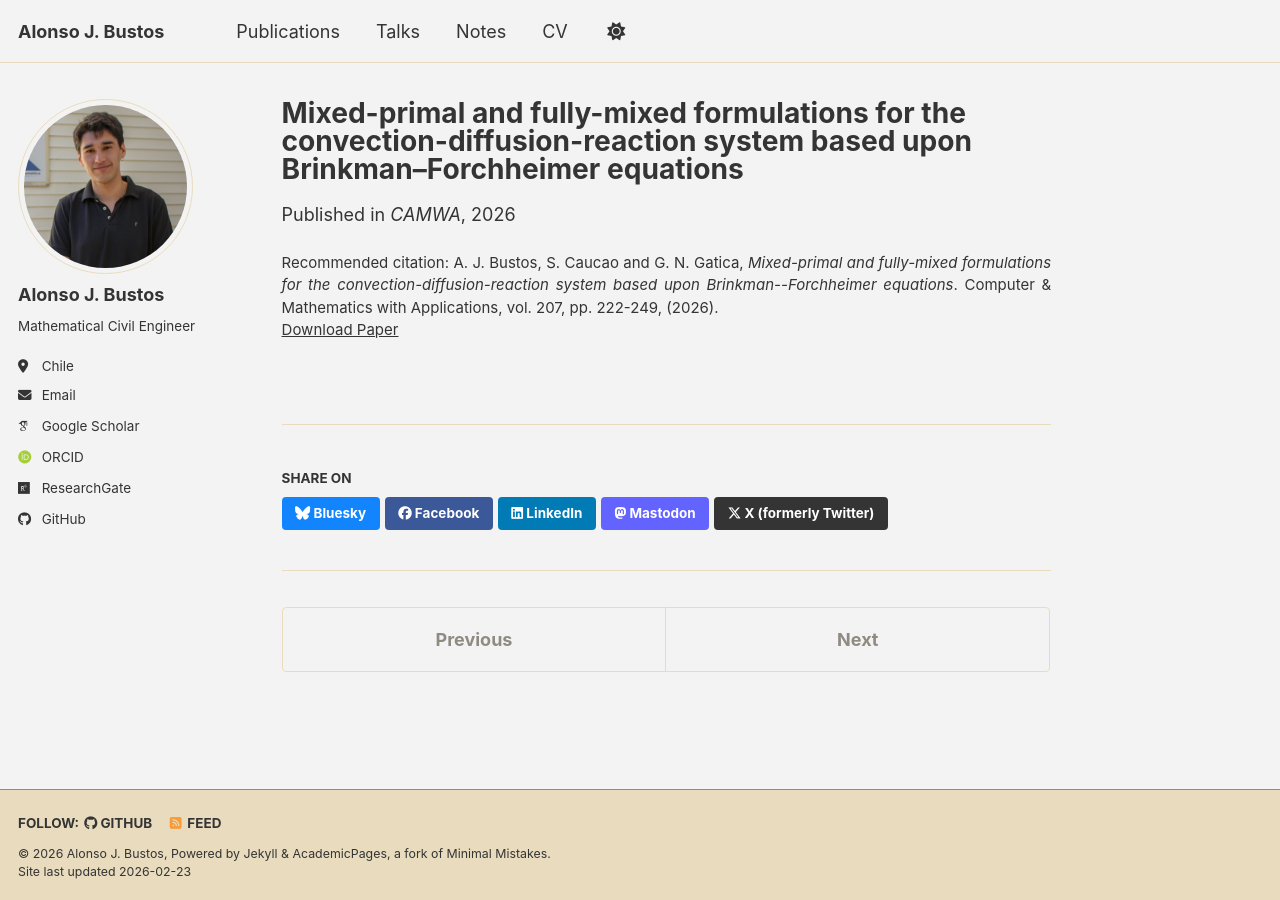
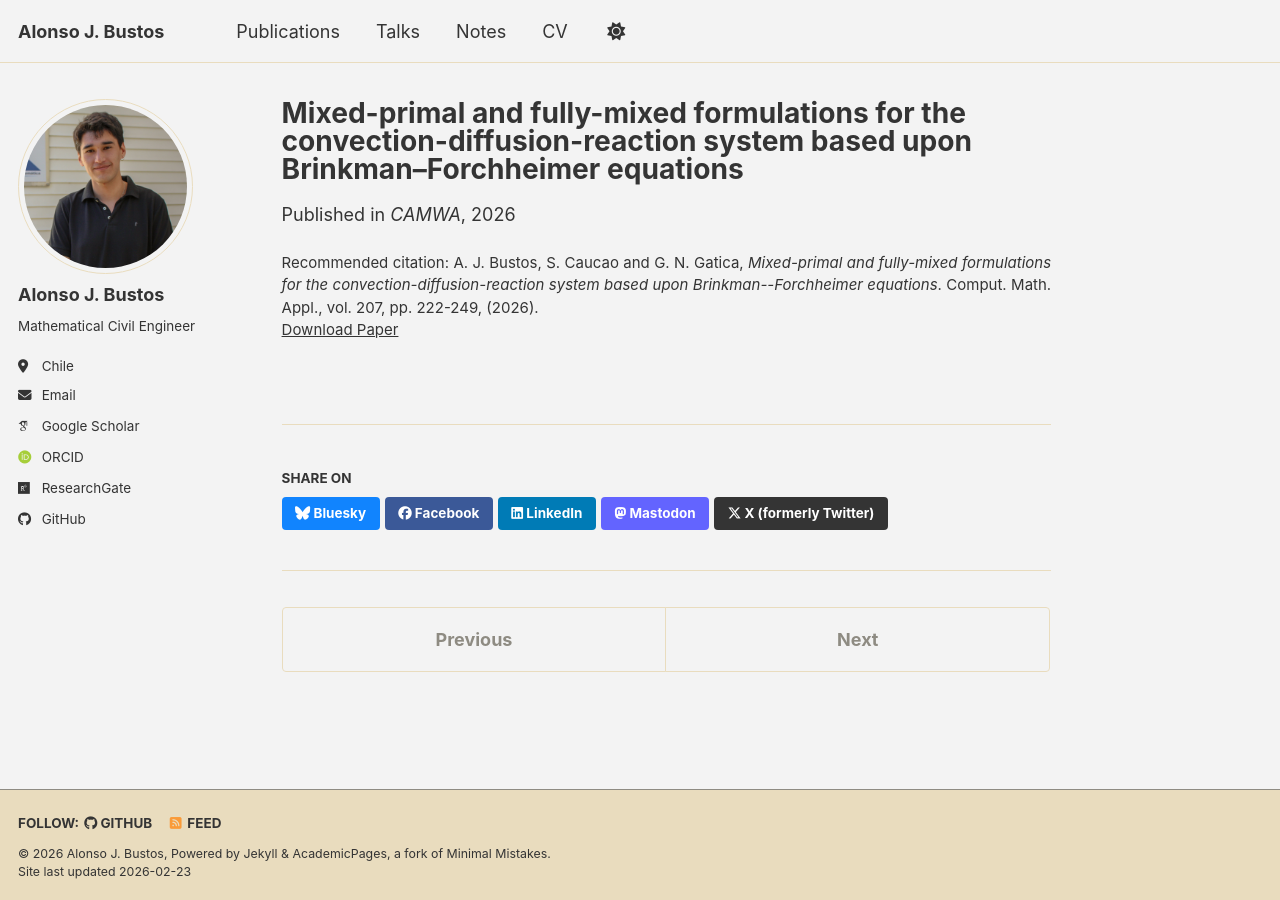
Before and after one commit to alonsojbustos/alonsojbustos.github.io, a Jekyll site: the page built from _publications/2025-2-BF-CDR.md, in a window 1280 px wide. Built offline with Jekyll 4.4.1, drawn with Linux system fonts in a browser that asks for light colours; some web fonts are replaced; a script bundle is joined from its source files by our own code; library files that are not in the unit come from our copies.

Commit message:
Update 2025-2-BF-CDR.md

```diff
--- a/_publications/2025-2-BF-CDR.md
+++ b/_publications/2025-2-BF-CDR.md
@@ -7,5 +7,5 @@
 date: 2026-04-01
 venue: "CAMWA"
 paperurl: "https://www.sciencedirect.com/science/article/abs/pii/S0898122126000775?via%3Dihub"
-citation: "A. J. Bustos, S. Caucao and G. N. Gatica, <i>Mixed-primal and fully-mixed formulations for the convection-diffusion-reaction system based upon Brinkman--Forchheimer equations</i>. Computer & Mathematics with Applications, vol. 207, pp. 222-249, (2026)."
+citation: "A. J. Bustos, S. Caucao and G. N. Gatica, <i>Mixed-primal and fully-mixed formulations for the convection-diffusion-reaction system based upon Brinkman--Forchheimer equations</i>. Comput. Math. Appl., vol. 207, pp. 222-249, (2026)."
 ---
```
